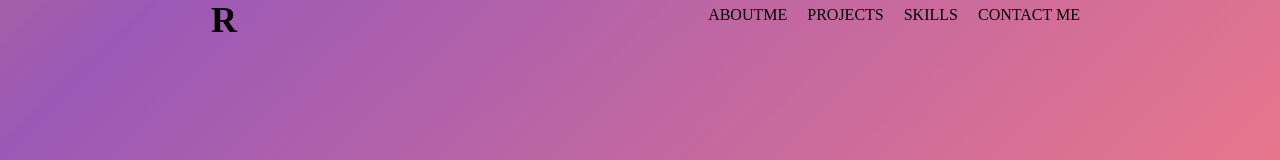
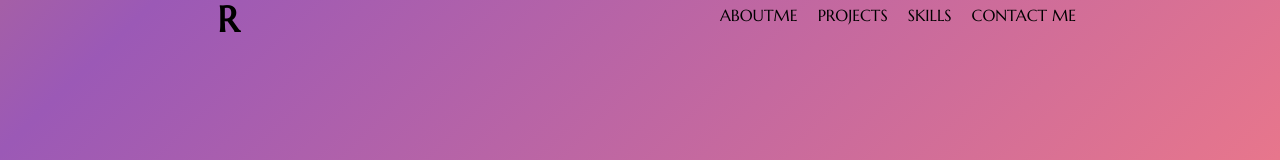
Before and after one commit to Bravetomato/my_portfolio, a React (Create React App) app: page /projects in a window 1280 px wide. Shown: the top 160 px of the page. Built offline with nearby package versions, Linux system fonts and the light colour scheme.

Commit message:
header 작업중-5 font 변경

```diff
--- a/public/index.html
+++ b/public/index.html
@@ -12,6 +12,11 @@
     href="https://cdnjs.cloudflare.com/ajax/libs/font-awesome/6.2.1/css/all.min.css"/ >
 
     <!-- googlefont -->
+    <link rel="preconnect" href="https://fonts.googleapis.com">
+    <link rel="preconnect" href="https://fonts.gstatic.com" crossorigin>
+    <link href="https://fonts.googleapis.com/css2?family=Marcellus&family=Noto+Sans+KR:wght@500&display=swap"
+    rel="stylesheet"/ >
+
     <link rel="preconnect" href="https://fonts.googleapis.com" />
     <link rel="preconnect" href="https://fonts.gstatic.com" crossorigin />
     <link
--- a/src/Header.js
+++ b/src/Header.js
@@ -11,7 +11,7 @@
 
   return(
    <>
-    <div className="header_wrap text-black">
+    <div className="header_wrap text-black" style={{ fontFamily: "Marcellus"}}>
       <div className="logo_wrap flex flex-wrap">
         {/* <a href="/main" className="text-4xl font-bold pr-20 mb-4 md:mb-0 text-black hover:text-sky-200">R</a> */}
         <NavLink to="/main" className="text-4xl font-bold pr-20 mb-4 md:mb-0 text-black hover:text-sky-200">R</NavLink>
```
